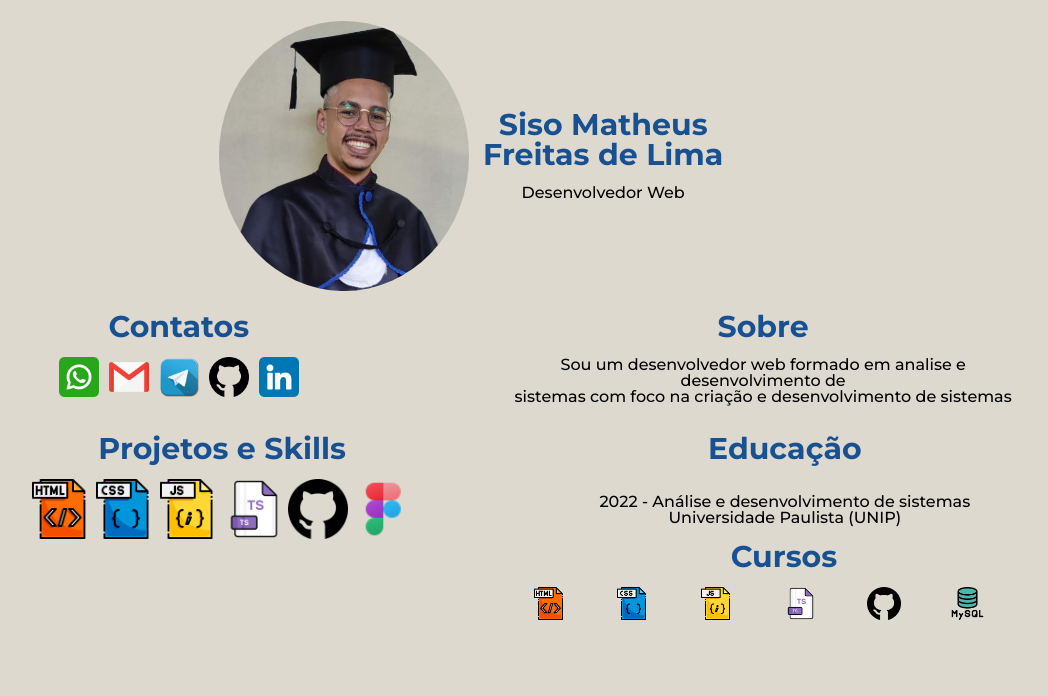
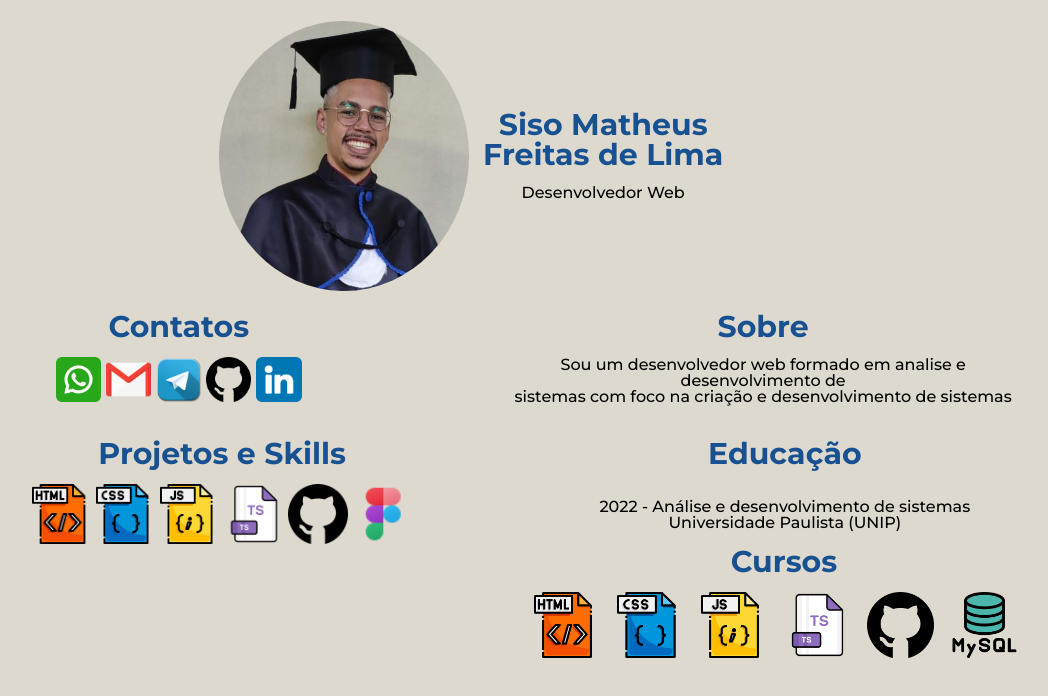
Before and after one commit to Syso069/Curriculo, a plain HTML site: page index.html in a window 1280 px wide. Shown: the whole page, without its empty margins (169-1217 px from the left). Drawn offline with Linux system fonts and the light colour scheme.

Commit message:
ajustando tamanhos

```diff
--- a/assets/css/certificados.css
+++ b/assets/css/certificados.css
@@ -27,7 +27,7 @@
 .image__curso-js,
 .image__curso,
 .image {
-    width: 80%;
+    width: 100%;
 }
 
 @media screen and (min-width: 728px) {
@@ -41,6 +41,7 @@
     .image__curso,
     .image__curso-js {
         margin-bottom: none;
+        width: 90%;
     }
 
     .titulo__curso {
--- a/assets/css/cursos.css
+++ b/assets/css/cursos.css
@@ -1,4 +1,4 @@
-.informacoes__cursos {
+.container__cursos {
     margin-left: 55%;
     width: 40%;
 }
@@ -18,7 +18,7 @@
 
 .imagem__curso {
     align-items: center;
-    width: 40%;
+    width: 80%;
 }
 
 @media screen and (min-width: 728px) {
```
